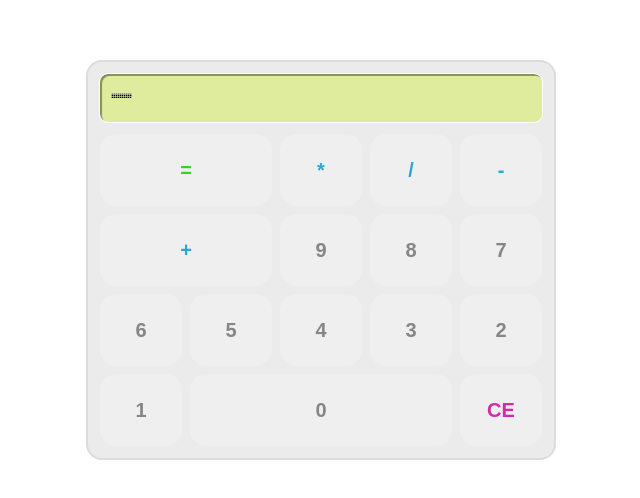
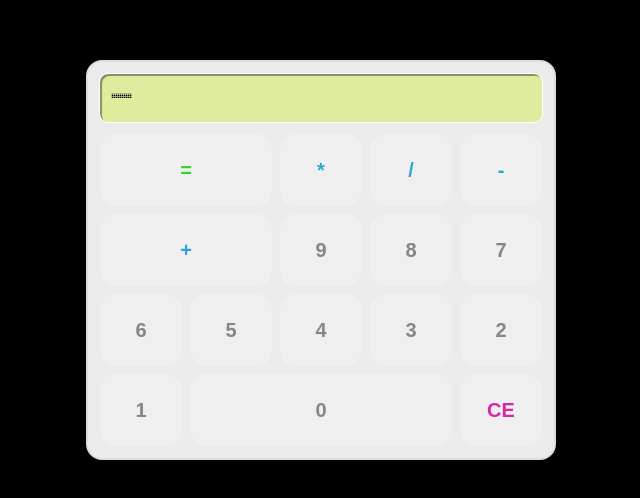
Before and after one commit to lakshya0246/botpress-calculator-app, a React (Create React App) app: page / in a window 1280 px wide. Shown: the part 140-638 px from the top of the page, without its empty margins (319-959 px from the left). Built offline with nearby package versions, Linux system fonts and the light colour scheme.

Commit message:
make installable as pwa

```diff
--- /dev/null
+++ b/public/service-worker.js
@@ -0,0 +1,4 @@
+/**
+ * Doesn't do anything, just makes it installable
+ */
+self.addEventListener("activate", (event) => {});
--- a/src/App.scss
+++ b/src/App.scss
@@ -5,6 +5,7 @@
   height: 100vh;
   width: 100%;
   overflow-y: scroll;
+  background-color: black;
 }
 
 .calculator {
--- a/src/index.tsx
+++ b/src/index.tsx
@@ -1,12 +1,10 @@
-import React from 'react';
-import ReactDOM from 'react-dom/client';
-import './index.css';
-import App from './App';
-import reportWebVitals from './reportWebVitals';
+import React from "react";
+import ReactDOM from "react-dom/client";
+import "./index.css";
+import App from "./App";
+import reportWebVitals from "./reportWebVitals";
 
-const root = ReactDOM.createRoot(
-  document.getElementById('root') as HTMLElement
-);
+const root = ReactDOM.createRoot(document.getElementById("root") as HTMLElement);
 root.render(
   <React.StrictMode>
     <App />
@@ -17,3 +15,7 @@ root.render(
 // to log results (for example: reportWebVitals(console.log))
 // or send to an analytics endpoint. Learn more: https://bit.ly/CRA-vitals
 reportWebVitals();
+
+if ("serviceWorker" in navigator) {
+  navigator.serviceWorker.register("/service-worker.js");
+}
```
Also changed, not shown: firebase.json (added), 1 other file (tests, documents, lock files or other folders).
